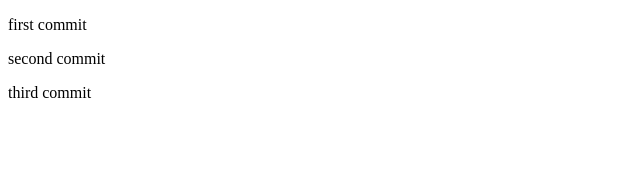
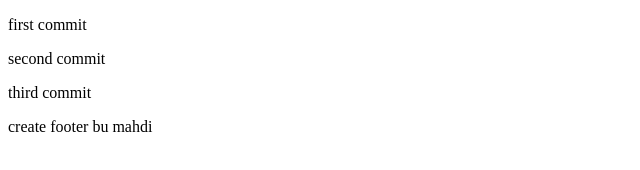
Before and after one commit to Erfanabi/myRepo1, a plain HTML site: page index.html in a window 1280 px wide. Shown: the whole page, without its empty margins (0-640 px from the left). Drawn offline with Linux system fonts and the light colour scheme.

Commit message:
create footer

```diff
--- a/index.html
+++ b/index.html
@@ -13,6 +13,10 @@
     <p>second commit</p>
 
     <p>third commit</p>
+
+    <footer>
+        <p>create footer bu mahdi</p>
+    </footer>
 </body>
 
 </html>
--- a/index.js
+++ b/index.js
@@ -1,3 +1,5 @@
 console.log("hello my name is erfan");
 
 alert("ok");
+
+console.log("create footer bu mahdi");
```
